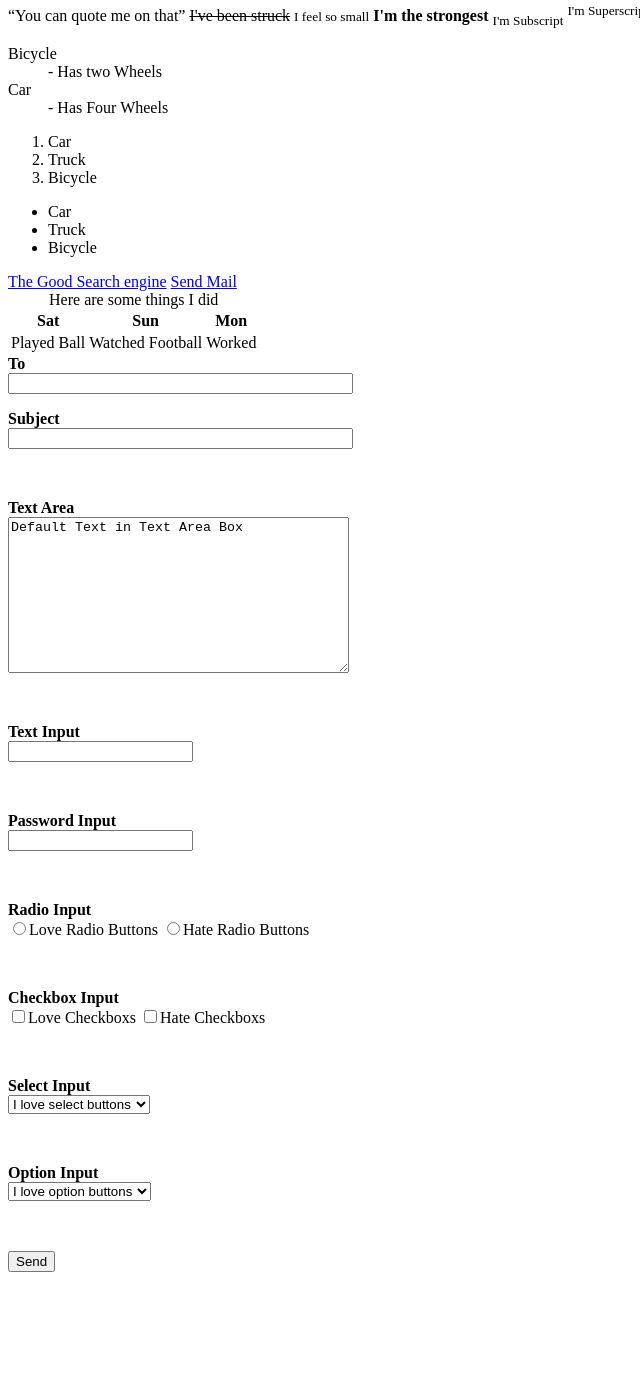
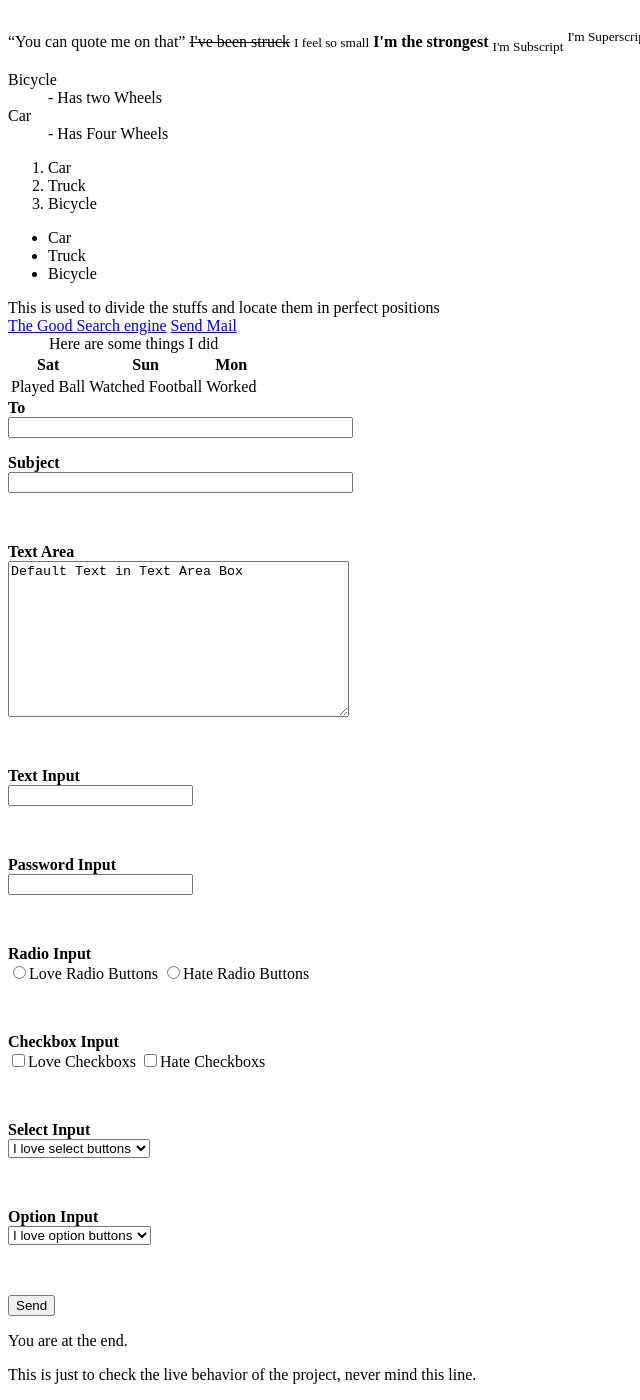
Before and after one commit to JoyJazper/Web-Development, a plain HTML site: page HTML/Basics.html in a window 1280 px wide. Shown: the part 632-2032 px from the top of the page, without its empty margins (0-640 px from the left). Before the commit the page ends 1920 px from the top, so only its background shows below. Drawn offline with Linux system fonts and the light colour scheme.

Commit message:
HTML Done!

```diff
--- a/HTML/Basics.html
+++ b/HTML/Basics.html
@@ -6,6 +6,8 @@
 <html class="no-js">
 <!--<![endif]-->
 
+
+<!--NOTE : http://validator.w3.org/ use this site to validate your code.-->
 <head>
     <meta charset="utf-8">
     <meta http-equiv="X-UA-Compatible" content="IE=edge">
@@ -16,10 +18,10 @@
             color: red
         }
     </style>
-
+    <!--do not use "/" in the end of meta tags or in doctype etc. if you are into only HTML. If XHTML its ok-->
     <meta name="description" content="Welcome to html world.">
-    <meta name="keywords" content="HTML, Basics, Website, web development." />
-    <meta name="author" content="Joy Kumar" />
+    <meta name="keywords" content="HTML, Basics, Website, web development.">
+    <meta name="author" content="Joy Kumar">
 
     <meta name="viewport" content="width=device-width, initial-scale=1">
     <link rel="stylesheet" href="">
@@ -28,7 +30,9 @@
 <body>
     <!--[if lt IE 7]>
             <p class="browsehappy">You are using an <strong>outdated</strong> browser. Please <a href="#">upgrade your browser</a> to improve your experience.</p>
-        <![endif]-->
+    <![endif]-->
+
+    <a href="#MoveToLast">Go to end of the page.</a>
 
     <h1>Text to Draw Attention to</h1>
 
@@ -95,6 +99,8 @@
         <li>Bicycle</li>
 
     </ul>
+
+    <div>This is used to divide the stuffs and locate them in perfect positions</div>
 
     <a href="http://www.google.com" target="_blank">The Good Search engine</a>
 
@@ -208,6 +214,10 @@
 
     </form>
 
+    <!--"A tag <a>" can be used to give the location of a line using name.-->
+    <a name="MoveToLast"> You are at the end.</a>
+
+    <p>This is just to check the live behavior of the project, never mind this line.</p>
 
     <script src="" async defer></script>
 </body>
```
